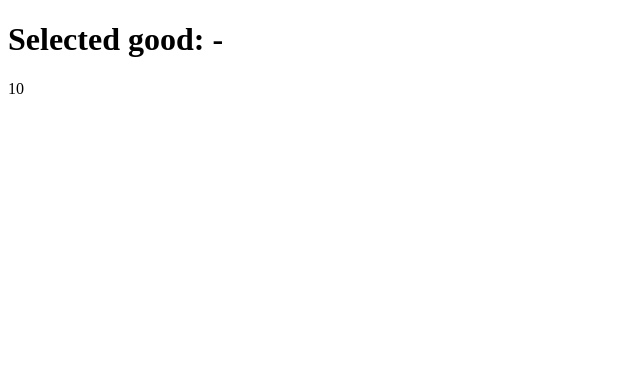
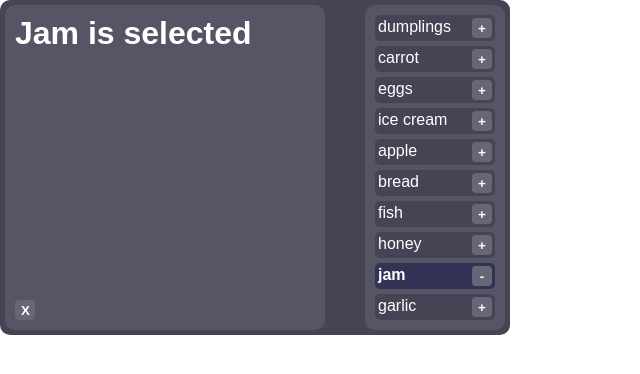
Before and after one commit to mate-academy/react_goods-selector, a React (Create React App) app: page / in a window 1280 px wide. Shown: the top 374 px of the page, without its empty margins (0-640 px from the left). Built offline with nearby package versions, Linux system fonts and the light colour scheme.

Commit message:
solution

```diff
--- a/src/App.scss
+++ b/src/App.scss
@@ -1 +1,83 @@
-// styles go here
+body {
+  margin: 0;
+}
+
+.App {
+  display: flex;
+  flex-direction: row;
+  justify-content: space-between;
+  width: 500px;
+  padding: 5px;
+
+  background-color: #445;
+
+  font-family: Arial, Helvetica, sans-serif;
+  color: #fff;
+
+  border-radius: 10px;
+
+  &__heading {
+    display: flex;
+    flex-direction: column;
+    justify-content: space-between;
+
+    width: 300px;
+    margin: 0;
+    padding: 10px;
+
+    background-color: #556;
+    border-radius: 10px;
+  }
+
+  &__heading-text {
+    margin: 0;
+  }
+
+  &__button {
+    height: 20px;
+    width: 20px;
+
+    color: #fff;
+    font-weight: bold;
+
+    background-color: #667;
+    border: none;
+    border-radius: 4px;
+  }
+
+  &__list {
+    display: flex;
+    flex-direction: column;
+    gap: 5px;
+    width: 120px;
+    margin: 0;
+    padding: 10px;
+
+    list-style: none;
+    background-color: #556;
+    border-radius: 10px;
+  }
+
+  &__list-item {
+    display: flex;
+    justify-content: space-between;
+    padding: 3px;
+
+    text-transform: lowercase;
+
+    background-color: #445;
+    border-radius: 5px;
+
+    &--selected {
+      display: flex;
+      justify-content: space-between;
+      padding: 3px;
+
+      text-transform: lowercase;
+      font-weight: bold;
+
+      background-color: #335;
+      border-radius: 5px;
+    }
+  }
+}
--- a/src/App.tsx
+++ b/src/App.tsx
@@ -14,11 +14,90 @@ const goodsFromServer: string[] = [
   'Garlic',
 ];
 
-const App: React.FC = () => (
-  <div className="App">
-    <h1>Selected good: -</h1>
-    {goodsFromServer.length}
-  </div>
-);
+class App extends React.Component<{}, { selectedGoods: string[] }> {
+  state = {
+    selectedGoods: ['Jam'],
+  };
+
+  addOrRemoveGood = (good: string) => {
+    this.setState(((prevState: { selectedGoods: string[] }): { selectedGoods: string[] } => ({
+      selectedGoods:
+        (prevState.selectedGoods.includes(good))
+          ? prevState.selectedGoods.filter(goodToLeave => goodToLeave !== good)
+          : [...prevState.selectedGoods, good],
+    })));
+  };
+
+  whatIsSelected = () => {
+    const { selectedGoods } = this.state;
+    let result = '';
+
+    if (selectedGoods.length === 0) {
+      return 'No goods selected';
+    }
+
+    if (selectedGoods.length === 1) {
+      return `${selectedGoods[0]} is selected`;
+    }
+
+    selectedGoods.forEach((selectedGood, i) => {
+      if (i !== selectedGoods.length - 1) {
+        result += `${selectedGood}, `;
+      }
+    });
+
+    return `${result.slice(0, -2)} and ${selectedGoods[selectedGoods.length - 1]} are selected`;
+  };
+
+  render() {
+    const { selectedGoods } = this.state;
+
+    return (
+      <div className="App">
+        <div className="App__heading">
+          <h1 className="App__heading-text">
+            {this.whatIsSelected()}
+          </h1>
+          <button
+            className="App__button"
+            type="button"
+            onClick={() => {
+              this.setState({ selectedGoods: [] });
+            }}
+          >
+            X
+          </button>
+        </div>
+        <ul className="App__list">
+          {goodsFromServer.map(
+            good => (
+              <>
+                <li
+                  className={
+                    selectedGoods.includes(good)
+                      ? 'App__list-item--selected'
+                      : 'App__list-item'
+                  }
+                  key="good"
+                >
+                  {good}
+                  <button
+                    className="App__button"
+                    type="button"
+                    onClick={() => {
+                      this.addOrRemoveGood(good);
+                    }}
+                  >
+                    {selectedGoods.includes(good) ? '-' : '+'}
+                  </button>
+                </li>
+              </>
+            ),
+          )}
+        </ul>
+      </div>
+    );
+  }
+}
 
 export default App;
```
Also changed, not shown: 1 other file (tests, documents, lock files or other folders).
